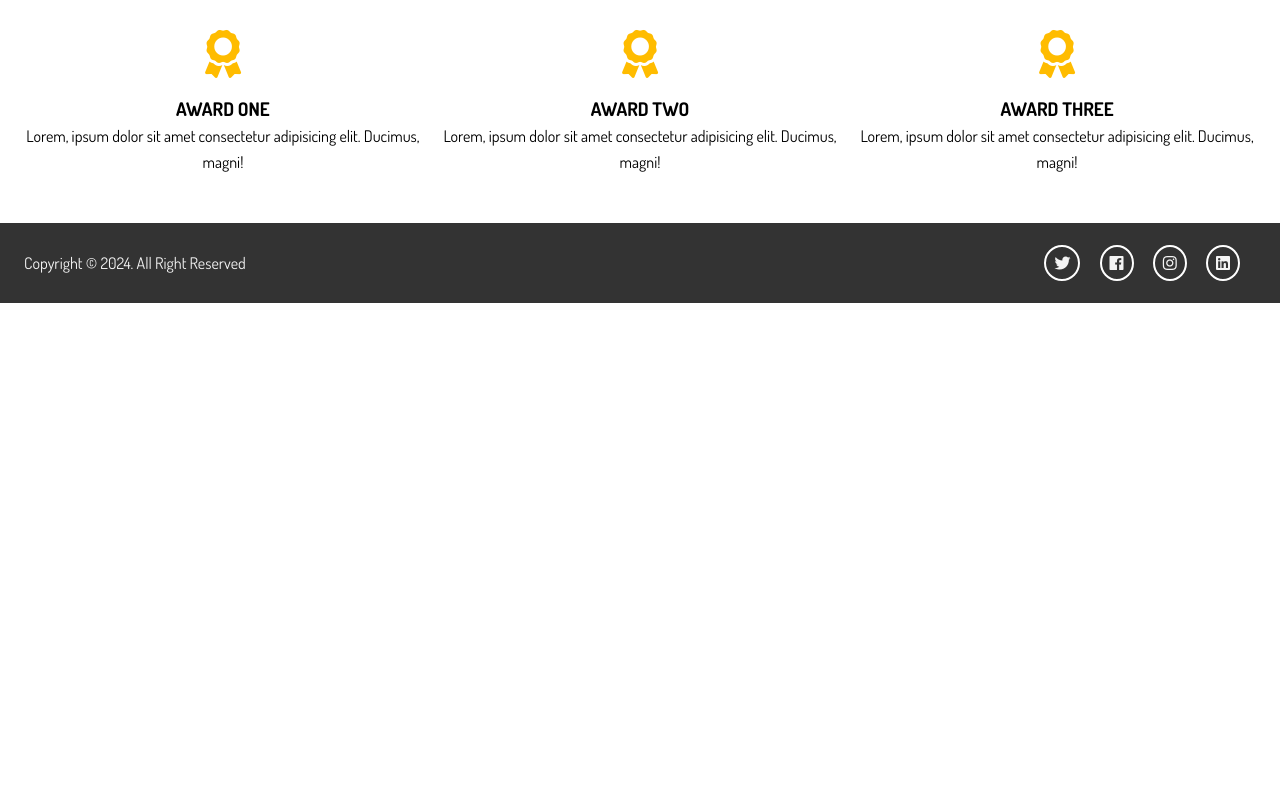
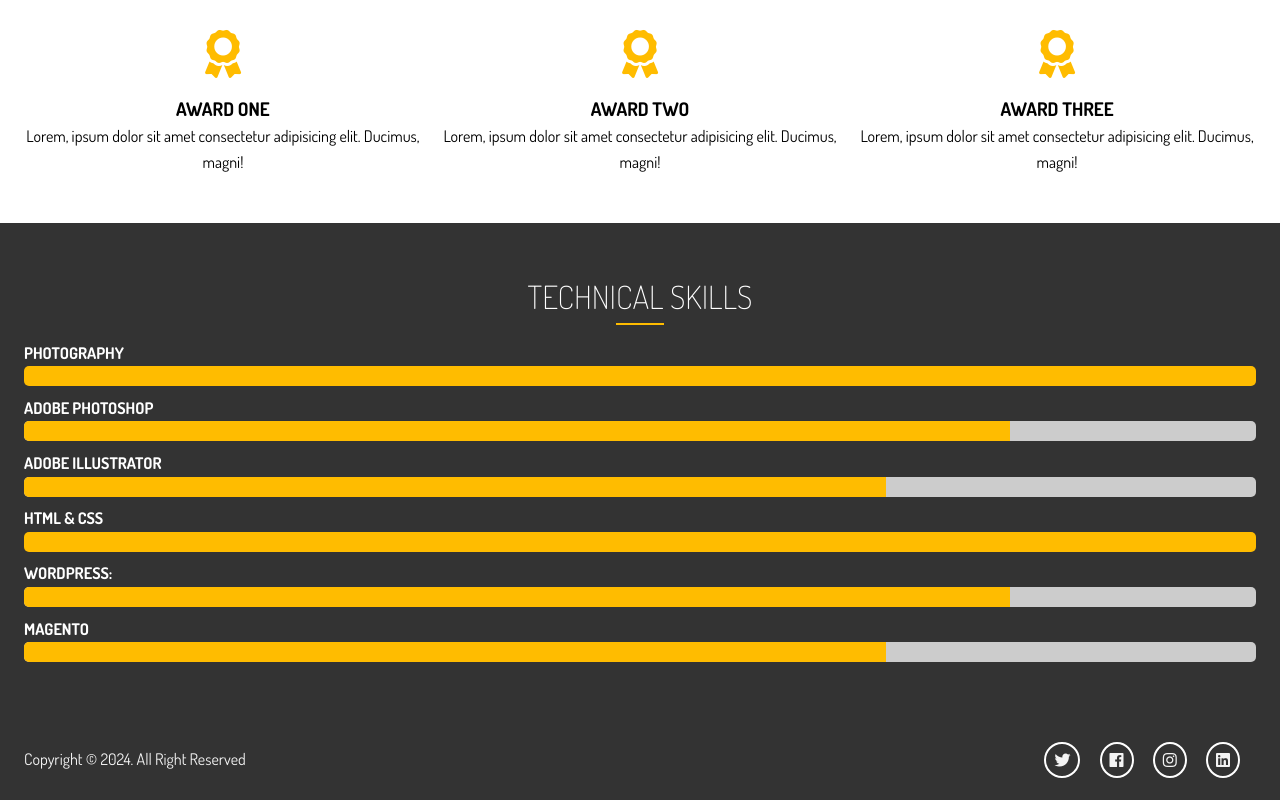
Before and after one commit to IPRIESPM/porfolio-sass, a website built with Vite: page src/about.html in a window 1280 px wide. Shown: the part 506-1306 px from the top of the page. Before the commit the page ends 809 px from the top, so only its background shows below. Built offline with nearby package versions, Linux system fonts and the light colour scheme.

Commit message:
feat: :sparkles: about section c

```diff
--- a/src/about.html
+++ b/src/about.html
@@ -75,6 +75,37 @@
         </div>
     </section>
 
+    <section id="about-b" class="bg-dark py-3">
+        <div class="container">
+            <h2 class="section-title text-center">Technical Skills</h2>
+            <div class="bottom-line"></div>
+            <h4>Photography</h4>
+            <div class="progress">
+                <div style="width: 100%;"></div>
+            </div>
+            <h4>Adobe Photoshop</h4>
+            <div class="progress">
+                <div style="width: 80%;"></div>
+            </div>
+            <h4>Adobe Illustrator</h4>
+            <div class="progress">
+                <div style="width: 70%;"></div>
+            </div>
+            <h4>HTML & CSS</h4>
+            <div class="progress">
+                <div style="width: 100%;"></div>
+            </div>
+            <h4>WordPress:</h4>
+            <div class="progress">
+                <div style="width: 80%;"></div>
+            </div>
+            <h4>Magento</h4>
+            <div class="progress">
+                <div style="width: 70%;"></div>
+            </div>
+        </div>
+    </section>
+
     <footer id="main-footer">
         <div class="footer-content container">
             <p>Copyright &copy; 2024. All Right Reserved</p>
--- a/src/assets/css/aboutSections.scss
+++ b/src/assets/css/aboutSections.scss
@@ -1,4 +1,4 @@
-#about{
+#about {
   &-a {
     .about-info {
       display: grid;
@@ -37,4 +37,21 @@
       margin: 1rem;
     }
   }
+
+  &-b {
+    .progress{
+      overflow: hidden;
+      height: 20px;
+      background: $medium-color;
+      border-radius: 5px;
+      margin-bottom: 0.6rem;
+
+      div{
+        height: 100%;
+        color: #fff;
+        text-align: center;
+        background: $main-color;
       }
+    }
+  }
+}
```
Lines whose indentation alone changed are shown as unchanged.
